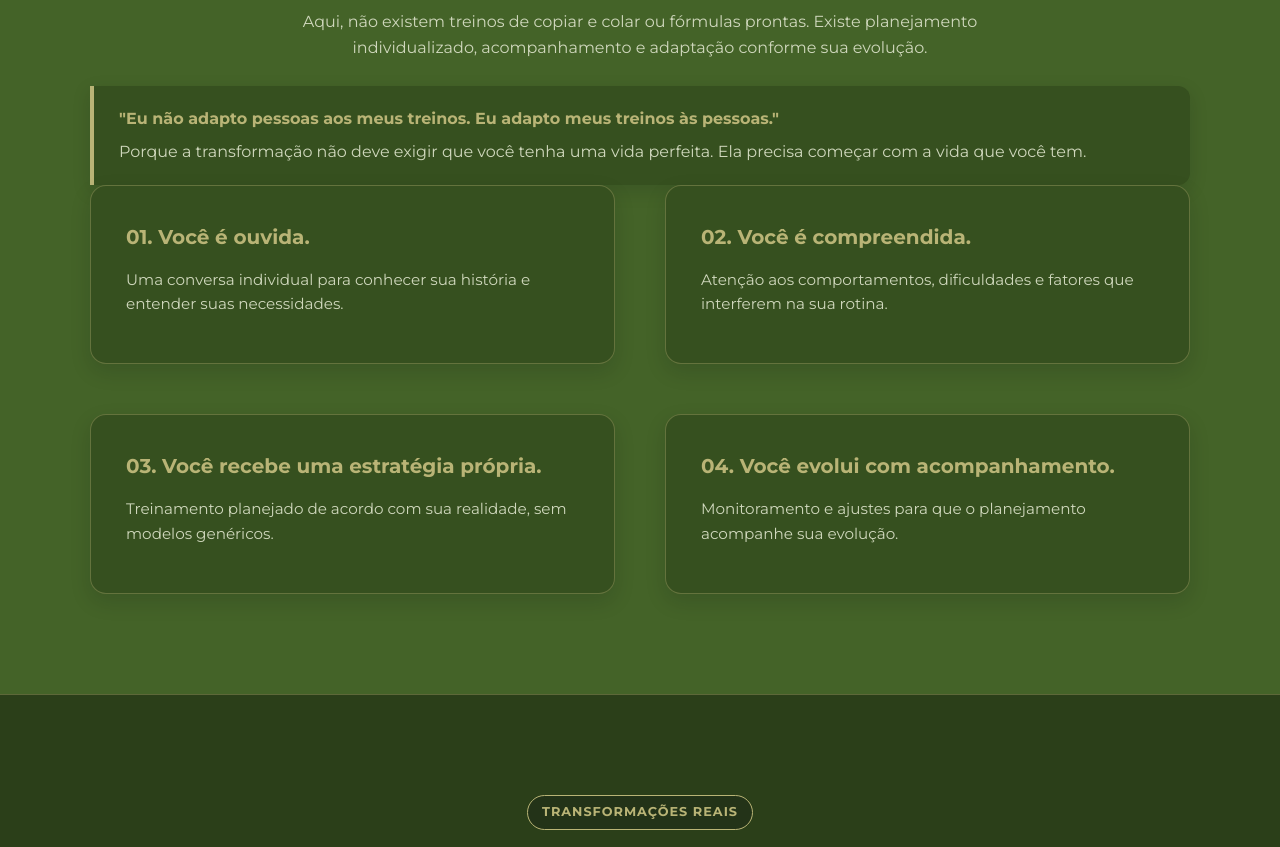
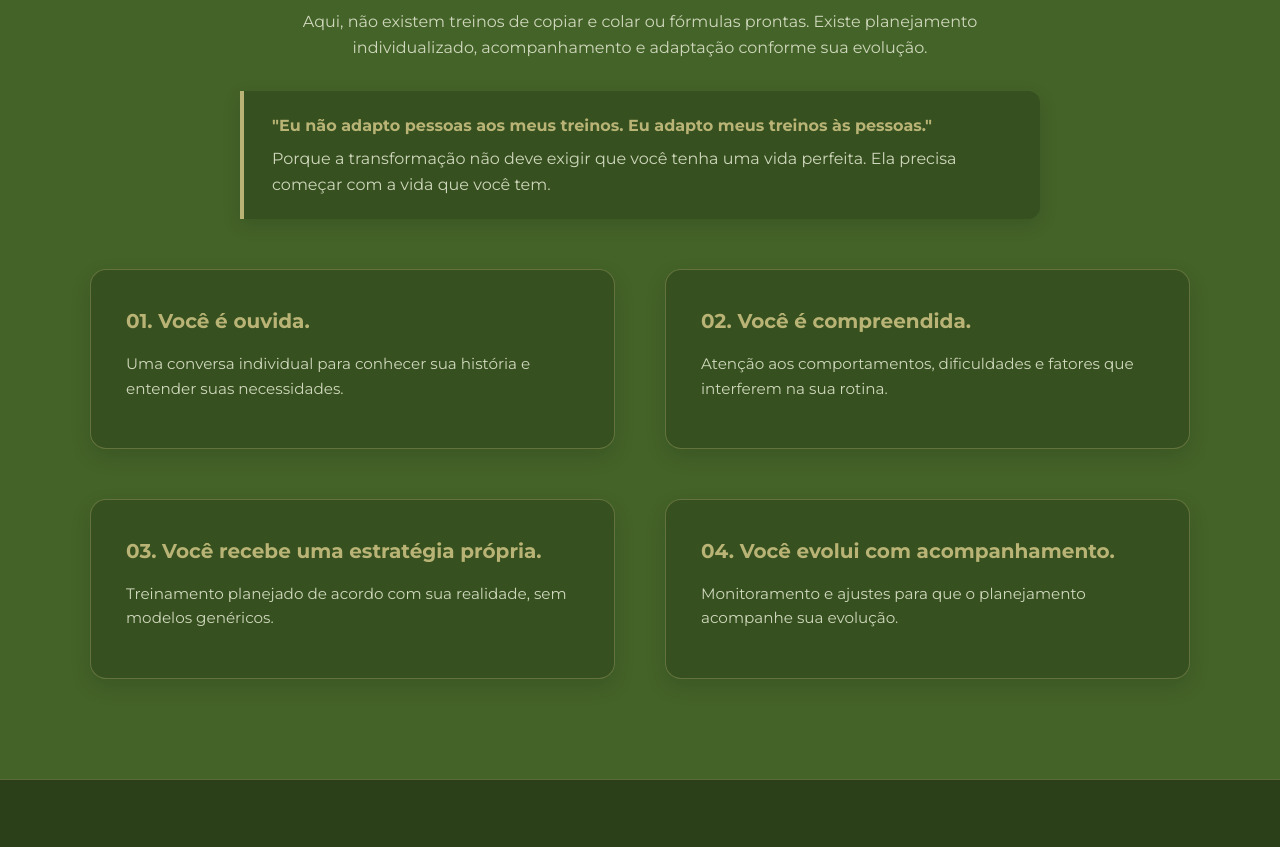
Before and after one commit to ClebsonPersonal/Clebson-Caste, a plain HTML site: page index.html in a window 1280 px wide. Shown: the part 2664-3511 px from the top of the page. Drawn offline with Linux system fonts and the light colour scheme.

Commit message:
Update style.css

```diff
--- a/style.css
+++ b/style.css
@@ -313,11 +313,12 @@ body {
 #metodo blockquote {
     background: var(--bg-card);
     border-left: 4px solid var(--primary);
-    padding: 20px 25px;
+    padding: 22px 28px;
     border-radius: 0 12px 12px 0;
     color: var(--text-muted);
     box-shadow: 0 6px 18px rgba(15, 17, 21, 0.15);
-    margin-top: 25px;
+    margin: 30px auto 50px auto;
+    max-width: 800px;
     text-align: left;
 }
 
```
